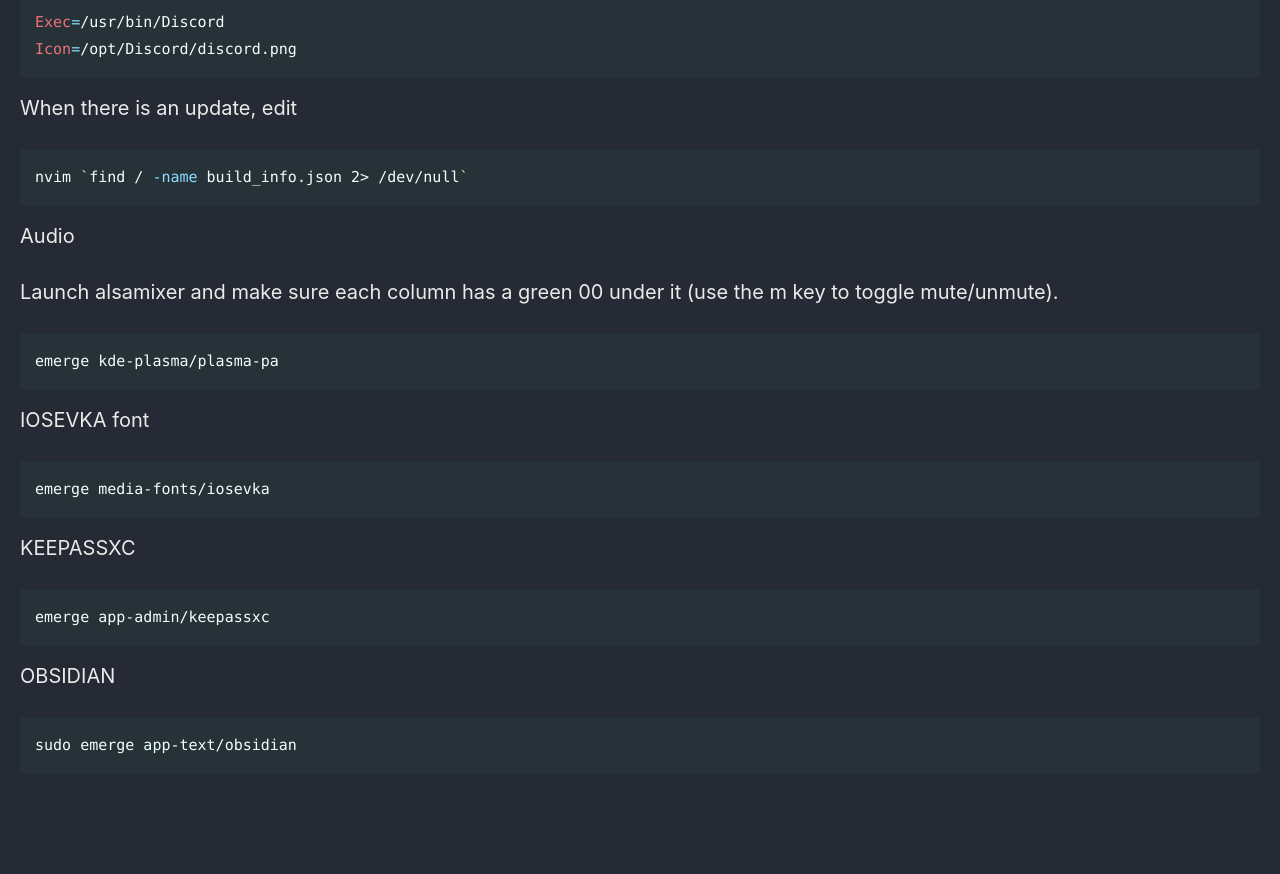
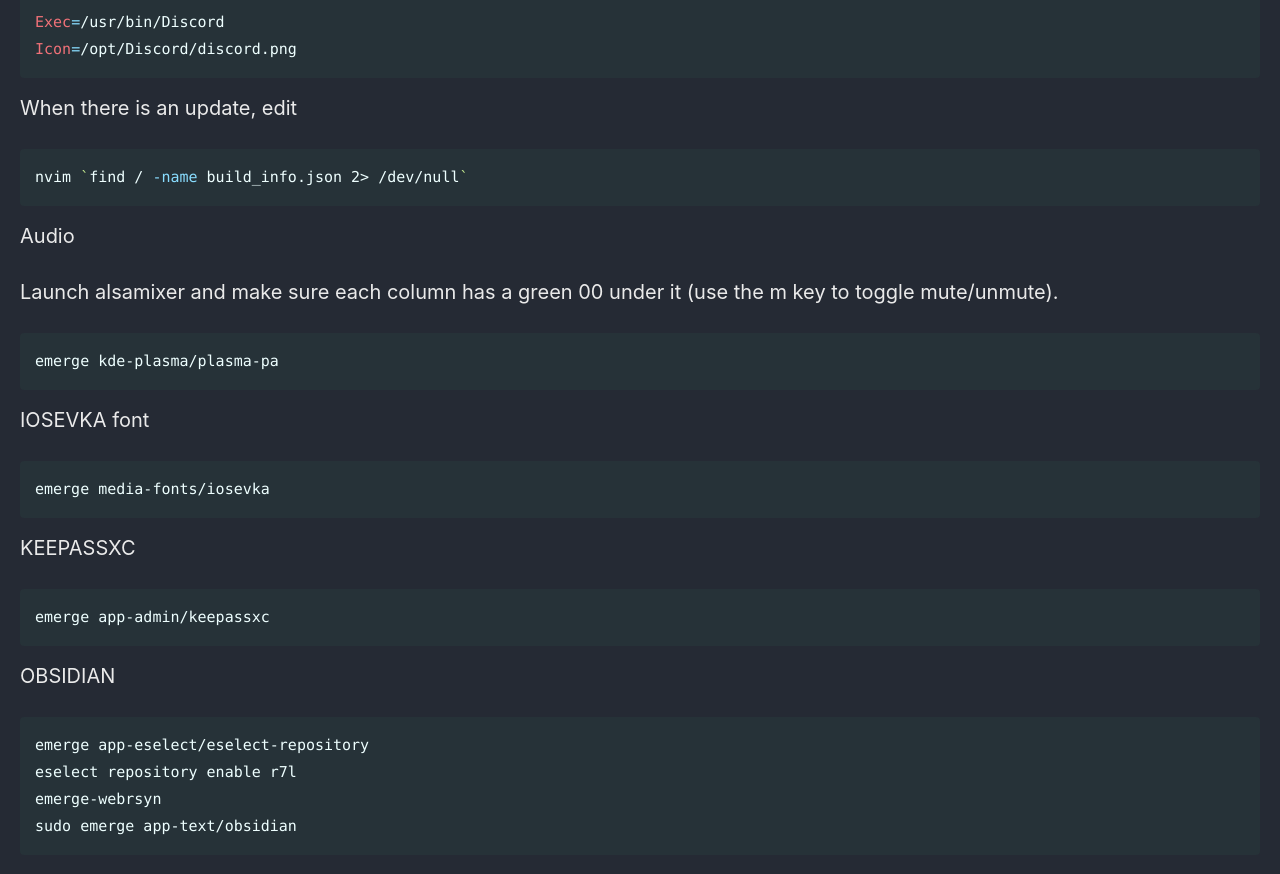
Before and after one commit to Connor-McCartney/Connor-McCartney.github.io, a Jekyll site: the page built from _pages/misc/gentoo.md, in a window 1280 px wide and 900 px high, scrolled down 7394 px. Shown: the top 874 px of the window. Built offline with Jekyll 4.4.1, drawn with Linux system fonts in a browser that asks for light colours; cached includes are drawn as plain includes; before the commit the page ends 8213 px from its top, so only the background shows below that.

Commit message:
Update gentoo.md

````diff
--- a/_pages/misc/gentoo.md
+++ b/_pages/misc/gentoo.md
@@ -361,5 +361,8 @@ emerge app-admin/keepassxc
 OBSIDIAN
 
 ```bash
+emerge app-eselect/eselect-repository
+eselect repository enable r7l
+emerge-webrsyn
 sudo emerge app-text/obsidian
 ```
````
